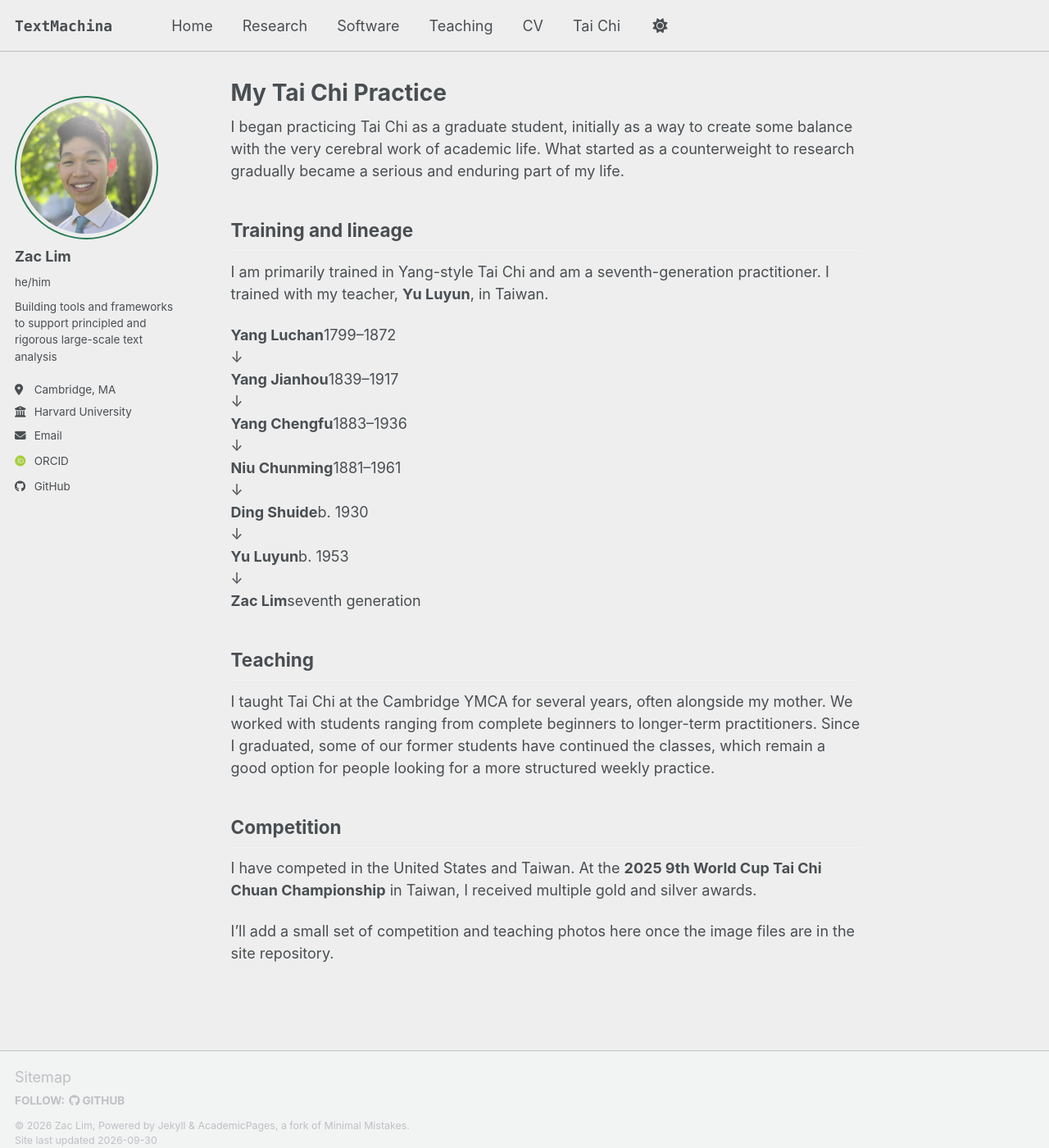
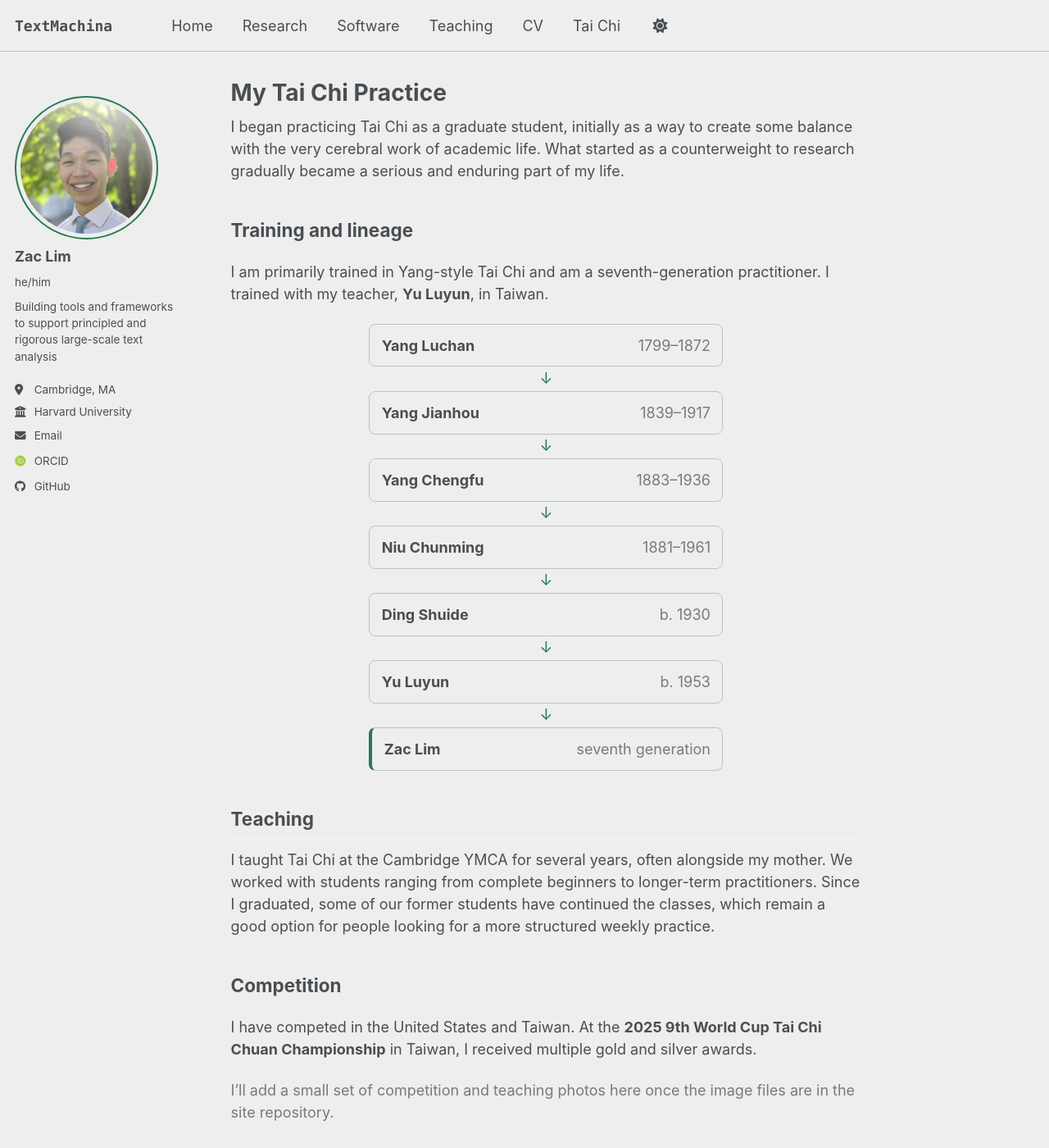
Before and after one commit to zacthinks/zacthinks.github.io, a Jekyll site: the page built from _pages/tai-chi-about.md, in a window 1280 px wide and 1400 px high. Shown: the whole window at 82% size. Built offline with Jekyll 4.4.1, drawn with Linux system fonts in a browser that asks for light colours; some web fonts are replaced; a script bundle is joined from its source files by our own code; library files that are not in the unit come from our copies.

Commit message:
Style Tai Chi lineage

```diff
--- a/assets/css/main.scss
+++ b/assets/css/main.scss
@@ -782,3 +782,45 @@
   font-size: 0.9em;
   opacity: 0.78;
 }
+
+
+/* Tai Chi background page */
+.tai-chi-lineage {
+  display: grid;
+  justify-items: center;
+  gap: 0.3rem;
+  max-width: 34rem;
+  margin: 1.25rem auto 2rem;
+}
+
+.tai-chi-lineage__person {
+  display: flex;
+  width: 100%;
+  max-width: 24rem;
+  justify-content: space-between;
+  gap: 1rem;
+  padding: 0.65rem 0.8rem;
+  border: 1px solid var(--global-dark-border-color);
+  border-radius: 8px;
+  background: var(--global-bg-color);
+  font-family: $sans-serif;
+}
+
+.tai-chi-lineage__person span {
+  opacity: 0.72;
+}
+
+.tai-chi-lineage__person--current {
+  border-left: 4px solid var(--global-link-color);
+}
+
+.tai-chi-lineage__arrow {
+  color: var(--global-link-color);
+  font-size: 1.05em;
+  line-height: 1;
+}
+
+.tai-chi-about-note {
+  font-size: 0.9em;
+  opacity: 0.72;
+}
```
